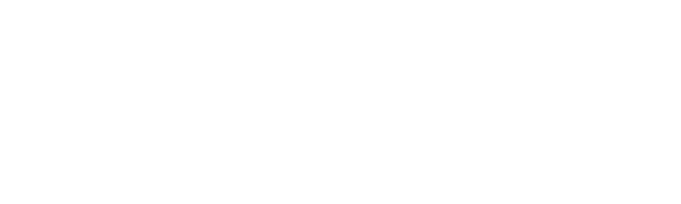
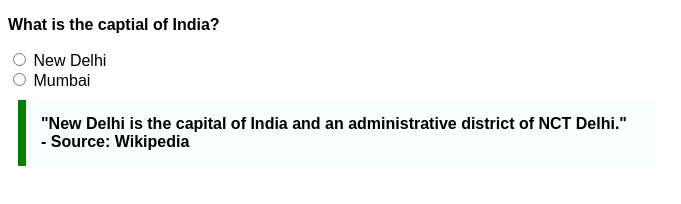
Before and after one commit to acciojob/trivia-KaviShalinist, a website: page main.html in a window 1280 px wide. Shown: the whole page, without its empty margins (0-681 px from the left). Drawn offline with Linux system fonts and the light colour scheme.

Commit message:
created a submission

```diff
--- a/main.html
+++ b/main.html
@@ -4,10 +4,42 @@
 
 <head>
 	<link rel="stylesheet" href="styles.css">
+	 <style>
+        body {
+            font-family: Arial, sans-serif;
+        }
+
+        .quote {
+            max-width: 600px;
+            margin: 10px;
+            padding: 15px;
+            border-left: 8px solid green;
+            background-color: #f8fffe;
+            font-weight: bold;
+        }
+    </style>
 </head>
 
 <body>
 	<!-- the entire body must be written by student -->
+	<p><b>What is the captial of India?</b></p>
+	<form>
+        <label>
+            <input type="radio" name="capital" value="new-delhi">
+            New Delhi
+        </label><br>
+
+        <label>
+            <input type="radio" name="capital" value="mumbai">
+            Mumbai
+        </label>
+    </form>
+
+    <blockquote class="quote">
+        "New Delhi is the capital of India and an administrative district of NCT Delhi."
+        <br>- Source: Wikipedia
+    </blockquote>
+
     <script type="text/javascript" src="./script.js">
 </script>
 
```
